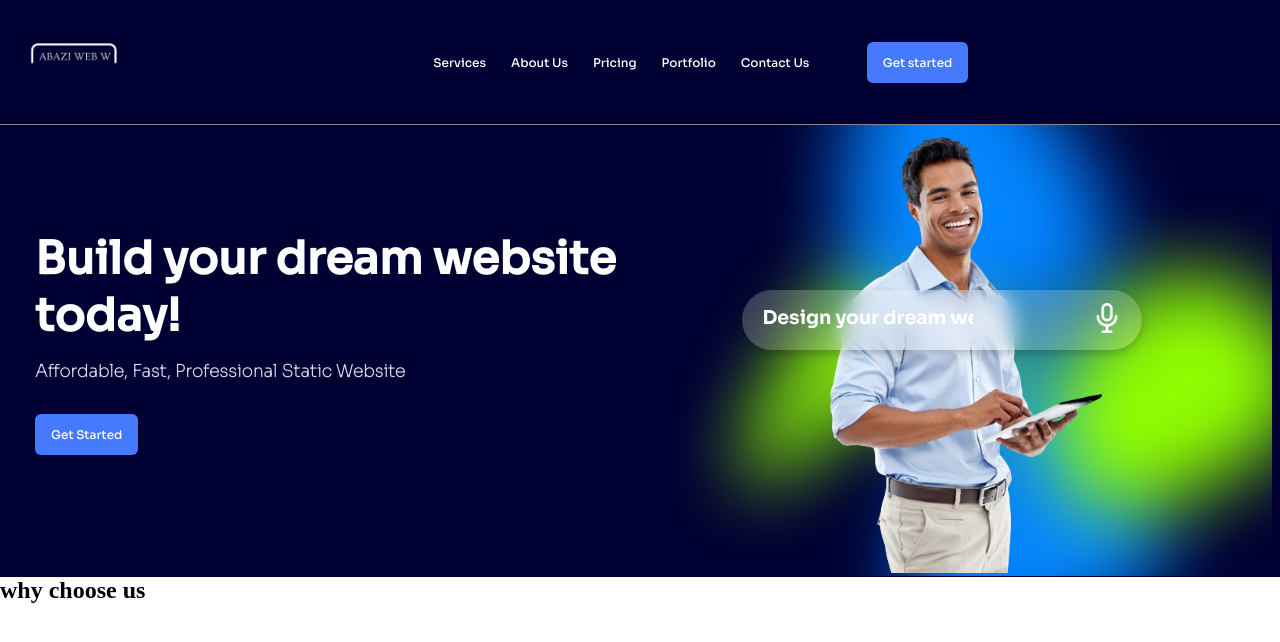
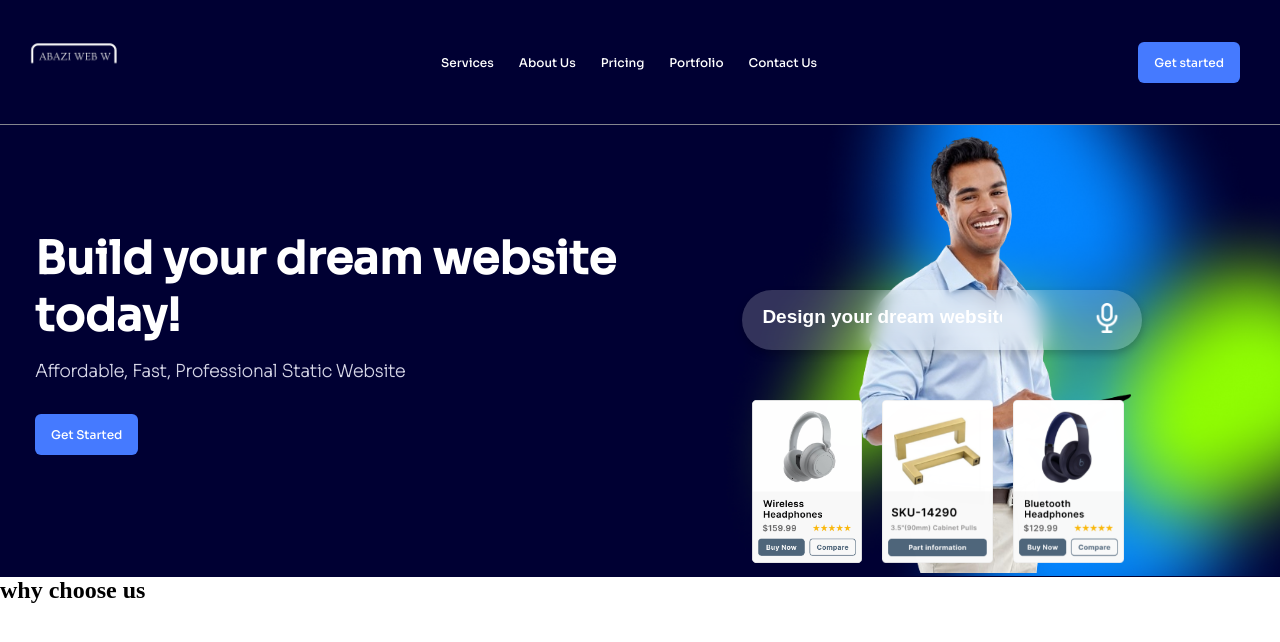
Before and after one commit to Enis-Abazi/aww-1, a plain HTML site: page HTML/index.html in a window 1280 px wide. Both pictures are taken after a click on the link "Get started". Drawn offline with Linux system fonts and the light colour scheme.

Commit message:
dion-section-1

```diff
--- a/HTML/index.html
+++ b/HTML/index.html
@@ -1,26 +1,22 @@
 <!DOCTYPE html>
 <html lang="en">
+
 <head>
     <meta charset="UTF-8" />
     <meta name="viewport" content="width=device-width, initial-scale=1.0" />
     <title>Home</title>
     <link rel="icon" href="../Images/Abaziwebwork black.png" />
     <link rel="stylesheet" href="../Style/style.css" />
-    <link
-      rel="stylesheet"
-      href="https://site-assets.fontawesome.com/releases/v6.5.2/css/all.css"
-    />
+    <link rel="stylesheet" href="https://site-assets.fontawesome.com/releases/v6.5.2/css/all.css" />
 </head>
+
 <body>
     <section class="banner">
         <header>
             <div class="header-container">
                 <div class="row">
                     <div class="col">
-              <img
-                src="../Images/Abaziwebwork (2.5).png"
-                alt="Abazi Web Works Logo"
-              />
+                        <img src="../Images/Abaziwebwork (2.5).png" alt="Abazi Web Works Logo" />
                     </div>
                     <div class="col">
                         <ul class="navbar">
@@ -54,16 +50,8 @@
                 </div>
                 <div class="col col-bg">
                     <div class="person-img">
-              <img
-                class="p-image"
-                src="../Images/1000_F_613107508_fZoOOPavtoQGurdOFfeKgMeGoU5ViWxf-removebg-preview-transformed.png"
-                alt="Image Smiling Person"
-              />
-              <img
-                class="b-image"
-                src="../Images/Image [lg_absolute].png"
-                alt="Blur image"
-              />
+                        <img class="p-image" src="../Images/1000_F_613107508_fZoOOPavtoQGurdOFfeKgMeGoU5ViWxf-removebg-preview-transformed.png" alt="Image Smiling Person" />
+                        <img class="b-image" src="../Images/Image [lg_absolute].png" alt="Blur image" />
                     </div>
                 </div>
                 <div class="animation-text">
@@ -72,6 +60,18 @@
                             <h2 id="buildSite">Motivation workout tunes</h2>
                             <img src="../Images/microphone_163409.png" alt="" />
                         </div>
+
+                    </div>
+                </div>
+                <div class="row-flex">
+                    <div class="col-flex">
+                        <img id="userHeadphones" src="/Images/headphones-3.png" alt="">
+                    </div>
+                    <div class="col-flex">
+                        <img id="userSku" src="/Images/sku-1.png" alt="">
+                    </div>
+                    <div class="col-flex">
+                        <img id="bluetoothHeadphones" src="/Images/trail-1.png" alt="">
                     </div>
                 </div>
             </div>
@@ -84,4 +84,5 @@
     </section>
     <script src="../Script/script.js"></script>
 </body>
+
 </html>
--- a/Style/style.css
+++ b/Style/style.css
@@ -5,32 +5,40 @@
     padding: 0;
     margin: 0;
 }
+
 body {
     scroll-behavior: smooth;
 }
+
 ol,
 ul {
     list-style: none;
 }
+
 a {
     text-decoration: none;
 }
+
 @font-face {
     font-family: "Bold";
     src: url(../Fonts/Sora-Bold.ttf);
 }
+
 @font-face {
     font-family: "Medium";
     src: url(../Fonts/Sora-Medium.ttf);
 }
+
 @font-face {
     font-family: "Regular";
     src: url(../Fonts/Sora-Regular.ttf);
 }
+
 @font-face {
     font-family: "Thin";
     src: url("../Fonts/Sora-Thin.ttf");
 }
+
 header {
     width: 100%;
     background-color: #000033;
@@ -39,6 +47,7 @@ header {
     z-index: 10;
     top: 0;
 }
+
 header::before {
     content: "";
     position: absolute;
@@ -48,34 +57,42 @@ header::before {
     bottom: 0;
     left: 0;
 }
+
 header .row {
     display: flex;
     justify-content: space-between;
     align-items: center;
     column-gap: 20px;
 }
+
 header .row .col {
     position: relative;
     color: #fff;
 }
+
 header .row .col img {
     width: 120px;
     overflow: hidden;
     position: relative;
     left: 15px;
 }
+
 header .row .col .navbar {
     display: flex;
     column-gap: 25px;
     align-items: center;
 }
+
 header .row .col .navbar li {
     font-size: 12px;
     font-family: "Medium";
+    cursor: pointer;
 }
+
 header .row .col a {
     margin: 0 40px 0 0;
 }
+
 header .row .col button {
     background-color: #457aff;
     color: #fff;
@@ -87,6 +104,7 @@ header .row .col button {
     border: none;
     border-radius: 6px;
 }
+
 .banner {
     padding: 124px 0 0 0;
     position: relative;
@@ -94,6 +112,7 @@ header .row .col button {
     width: 100%;
     height: fit-content;
 }
+
 .banner .row {
     display: flex;
     justify-content: space-between;
@@ -101,28 +120,33 @@ header .row .col button {
     column-gap: 20px;
     position: relative;
 }
+
 .banner .row .col {
-  flex-basis: 50%;
     position: relative;
 }
+
 .banner .row .col .title {
     padding: 0 0 0 35px;
 }
+
 .banner .row .col .title h1 {
     font-size: 45px;
     font-family: "Medium";
     color: #fff;
     padding: 5px 0;
 }
+
 .banner .row .col .title h4 {
     font-size: 17px;
     font-family: "Thin";
     color: #d6d6e7;
     padding: 12px 0;
 }
+
 .banner .row .col .banner-get-started-div {
     padding: 20px 0;
 }
+
 .banner .row .col .get-started-button-title-div {
     background-color: #457aff;
     color: #fff;
@@ -133,19 +157,24 @@ header .row .col button {
     padding: 13px 16px;
     border: none;
     border-radius: 6px;
+    position: relative;
+    z-index: 5;
 }
+
 .banner .row .col-bg .person-img {
     position: relative;
     z-index: 1;
     height: 100%;
     text-align: center;
 }
+
 .banner .row .col-bg .person-img .p-image {
     position: relative;
     width: 325px;
     object-fit: contain;
     z-index: 1;
 }
+
 .banner .row .col-bg .person-img .b-image {
     width: 700px;
     object-fit: cover;
@@ -156,6 +185,7 @@ header .row .col button {
     top: -3px;
     height: 455px;
 }
+
 .banner .row .animation-text {
     position: absolute;
     z-index: 3;
@@ -164,11 +194,13 @@ header .row .col button {
     width: 100%;
     height: 200px;
 }
+
 .banner .row .input-mic {
     display: block;
     text-align: center;
     margin: 30px 0;
 }
+
 .banner .row .input-mic .text {
     background: rgba(255, 255, 255, 0.2);
     backdrop-filter: blur(10px);
@@ -183,6 +215,7 @@ header .row .col button {
     height: 50px;
     overflow: hidden;
 }
+
 .banner .row .input-mic .text h2 {
     /* Existing styles */
     position: absolute;
@@ -194,10 +227,16 @@ header .row .col button {
     color: white;
     font-family: "Bold";
     cursor: none;
-  animation: typing 2s steps(100, end) infinite;
-  animation-delay: 0s;
     overflow: hidden;
     white-space: nowrap;
+    font-family: sans-serif;
+    animation: typing 2s steps(100, start) infinite;
+    animation-delay: 0s;
+}
+
+.banner .col-bg {
+    flex-basis: 50%;
+    position: relative;
 }
 
 .banner .row .input-mic .text img {
@@ -208,9 +247,46 @@ header .row .col button {
     fill: white;
     filter: invert(1);
 }
+
 .container .text-animation {
     text-align: start;
     padding: 50px;
+}
+
+.row-flex {
+    display: flex;
+    position: absolute;
+    z-index: 4;
+    align-items: center;
+    column-gap: 20px;
+    justify-content: end;
+    bottom: 10px;
+    left: 16px;
+}
+
+.row-flex .col-flex {
+    flex-basis: 10%;
+    position: relative;
+}
+
+.row-flex .col-flex img {
+    width: 100%;
+    height: 100%;
+    object-fit: cover;
+    cursor: pointer;
+    animation: flash 4s infinite;
+}
+
+@keyframes flash {
+    0%,
+    50%,
+    100% {
+        opacity: 1;
+    }
+    25%,
+    75% {
+        opacity: 0;
+    }
 }
 
 @keyframes typing {
```
Also changed, not shown: Script/script.js (+35 -1 lines), Images/headphones-3.png (added), Images/sku-1.png (added), Images/trail-1.png (added). Lines whose indentation alone changed are shown as unchanged.
